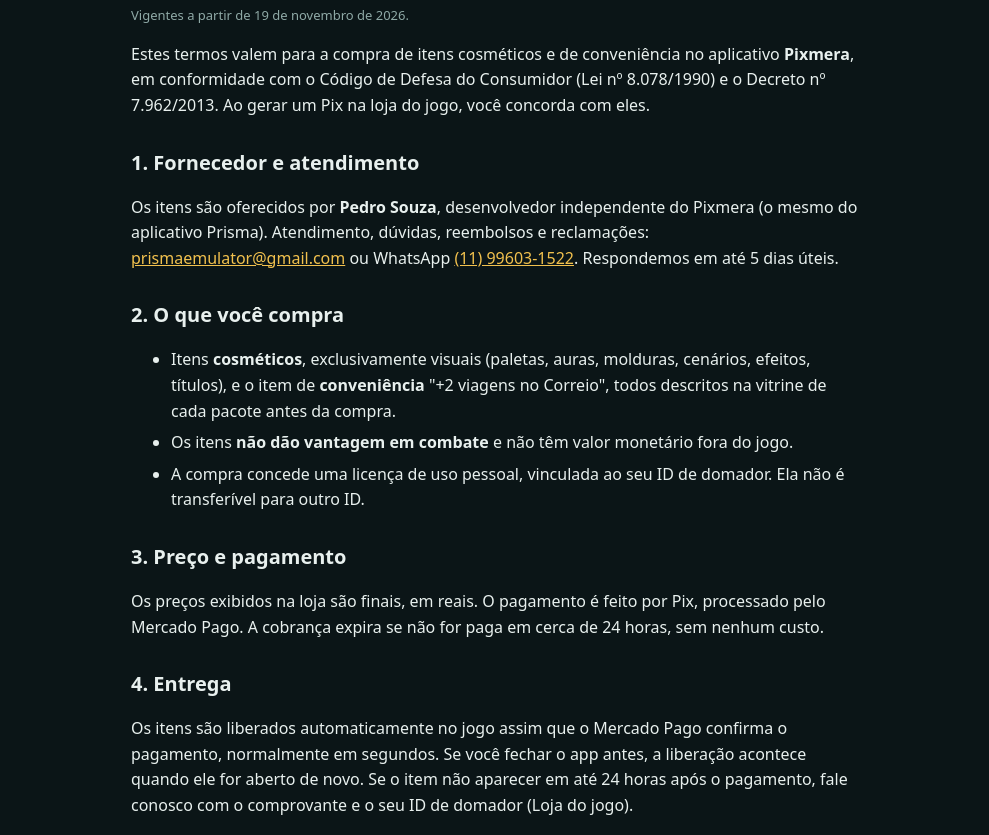
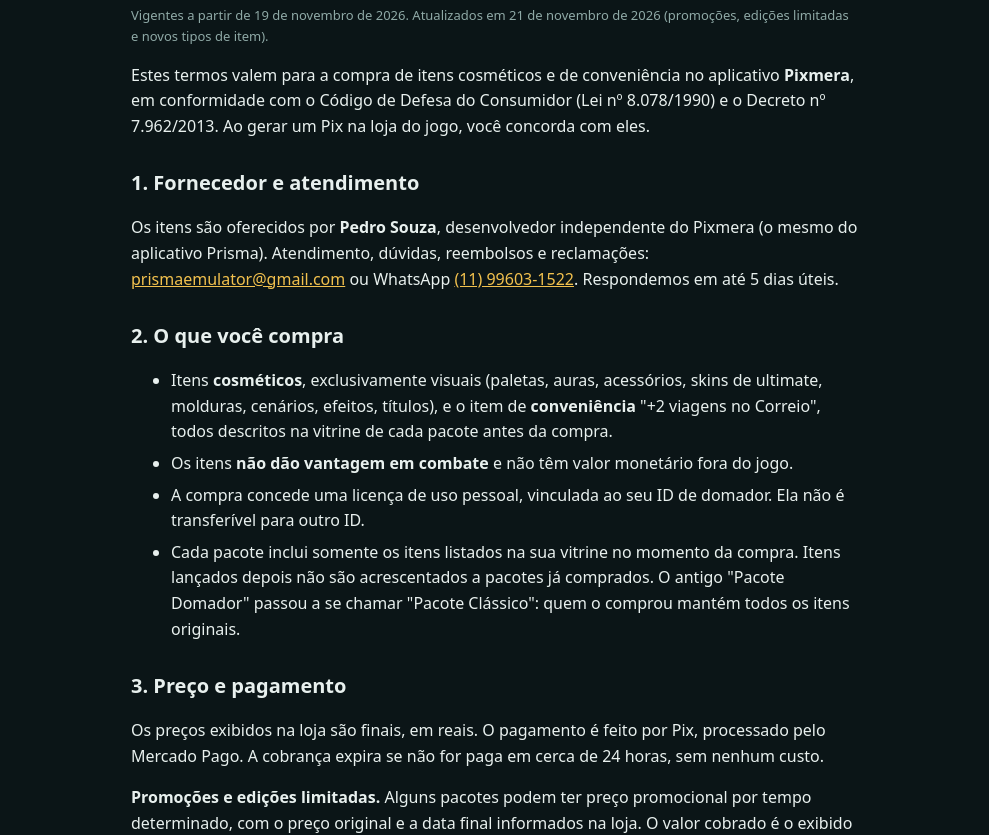
Before and after one commit to Kurousagin/pixmera, a plain HTML site: page termos.html in a window 1280 px wide. Shown: the part 143-978 px from the top of the page, without its empty margins (145-1134 px from the left). Drawn offline with Linux system fonts and the light colour scheme.

Commit message:
Termos: promoções, edições limitadas e novos tipos de item
- Itens incluem acessórios e skins de ultimate.
- Pacote inclui só o que estava na vitrine na compra; Domador vira Pacote Clássico sem perder nada.
- Preço promocional por prazo, valor do momento da geração do Pix, horário de Brasília;
  edição limitada à venda até a data e itens válidos para sempre depois.

Co-Authored-By: Claude Opus 5.5 <noreply@anthropic.com>

```diff
--- a/termos.html
+++ b/termos.html
@@ -14,7 +14,7 @@
   </header>
   <main class="conteudo legal">
     <h1>Termos de compra</h1>
-    <p class="nota">Vigentes a partir de 19 de novembro de 2026.</p>
+    <p class="nota">Vigentes a partir de 19 de novembro de 2026. Atualizados em 21 de novembro de 2026 (promoções, edições limitadas e novos tipos de item).</p>
 
     <p>Estes termos valem para a compra de itens cosméticos e de conveniência no aplicativo <strong>Pixmera</strong>, em conformidade com o Código de Defesa do Consumidor (Lei nº 8.078/1990) e o Decreto nº 7.962/2013. Ao gerar um Pix na loja do jogo, você concorda com eles.</p>
 
@@ -23,13 +23,15 @@
 
     <h2>2. O que você compra</h2>
     <ul>
-      <li>Itens <strong>cosméticos</strong>, exclusivamente visuais (paletas, auras, molduras, cenários, efeitos, títulos), e o item de <strong>conveniência</strong> "+2 viagens no Correio", todos descritos na vitrine de cada pacote antes da compra.</li>
+      <li>Itens <strong>cosméticos</strong>, exclusivamente visuais (paletas, auras, acessórios, skins de ultimate, molduras, cenários, efeitos, títulos), e o item de <strong>conveniência</strong> "+2 viagens no Correio", todos descritos na vitrine de cada pacote antes da compra.</li>
       <li>Os itens <strong>não dão vantagem em combate</strong> e não têm valor monetário fora do jogo.</li>
       <li>A compra concede uma licença de uso pessoal, vinculada ao seu ID de domador. Ela não é transferível para outro ID.</li>
+      <li>Cada pacote inclui somente os itens listados na sua vitrine no momento da compra. Itens lançados depois não são acrescentados a pacotes já comprados. O antigo "Pacote Domador" passou a se chamar "Pacote Clássico": quem o comprou mantém todos os itens originais.</li>
     </ul>
 
     <h2>3. Preço e pagamento</h2>
     <p>Os preços exibidos na loja são finais, em reais. O pagamento é feito por Pix, processado pelo Mercado Pago. A cobrança expira se não for paga em cerca de 24 horas, sem nenhum custo.</p>
+    <p><strong>Promoções e edições limitadas.</strong> Alguns pacotes podem ter preço promocional por tempo determinado, com o preço original e a data final informados na loja. O valor cobrado é o exibido no momento em que o Pix é gerado, e as datas seguem o horário de Brasília. Pacotes de edição limitada ficam à venda somente até a data indicada. Depois do prazo, quem comprou continua com os itens normalmente, sem prazo de validade.</p>
 
     <h2>4. Entrega</h2>
     <p>Os itens são liberados automaticamente no jogo assim que o Mercado Pago confirma o pagamento, normalmente em segundos. Se você fechar o app antes, a liberação acontece quando ele for aberto de novo. Se o item não aparecer em até 24 horas após o pagamento, fale conosco com o comprovante e o seu ID de domador (Loja do jogo).</p>
```
